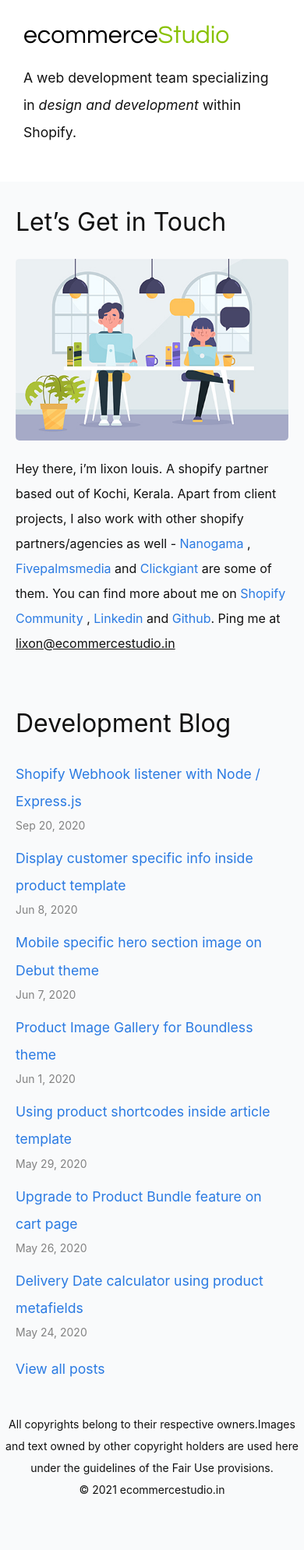
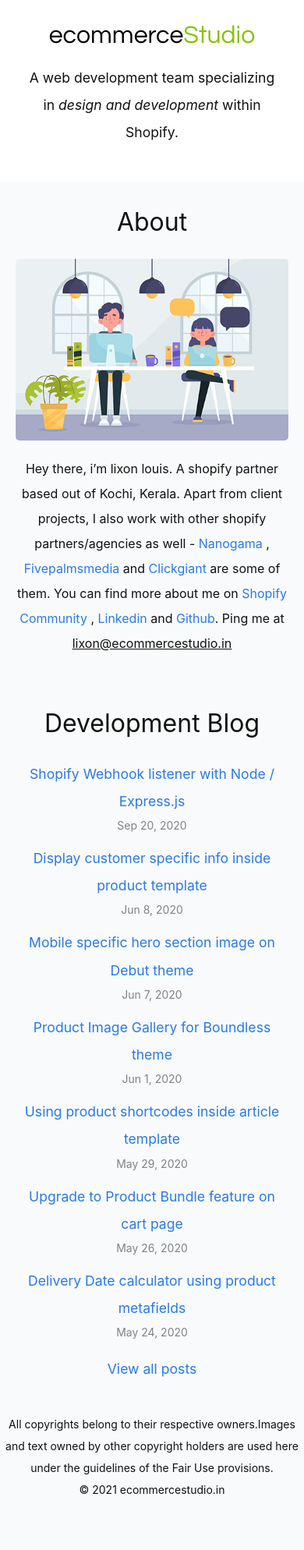
Before and after one commit to lixonic/ecommercestudio, a Jekyll site: the page built from index.markdown, in a window 390 px wide. Shown: the whole page at 78% size. Built offline with Jekyll 4.4.1, drawn with Linux system fonts in a browser that asks for light colours.

Commit message:
media query and text

```diff
--- a/_layouts/default.html
+++ b/_layouts/default.html
@@ -20,7 +20,7 @@
        <section>
            <div class="content">
                <div>
-                   <h2>Let’s Get in Touch  </h2>
+                   <h2>About</h2>
                    <img src="/images/office.jpg"  class="featured">
                   <p> Hey there, i’m lixon louis. A shopify partner based out of Kochi, Kerala. Apart from client projects,
                      I also work with other shopify partners/agencies as well -
--- a/assets/css/style.scss
+++ b/assets/css/style.scss
@@ -70,12 +70,13 @@
 body.index .post-meta{
   display: block;
 }
- body.blog .post-link{
+body.blog .post-link{
   font-size: 1.29rem;
-  }
- .post-list > li{
-   margin-bottom: 10px;
- }
+}
+.post-list > li{
+  margin-bottom: 10px;
+}
+
 @media(min-width:1024px){
 
     .content div{
@@ -110,7 +111,11 @@
       width: 50%;
     }
 }
-
+@media(max-width:1024px){
+  body{
+    text-align: center;
+  }
+}
 @media(min-width:1360px){
   main{
     width: 1200px;
```
